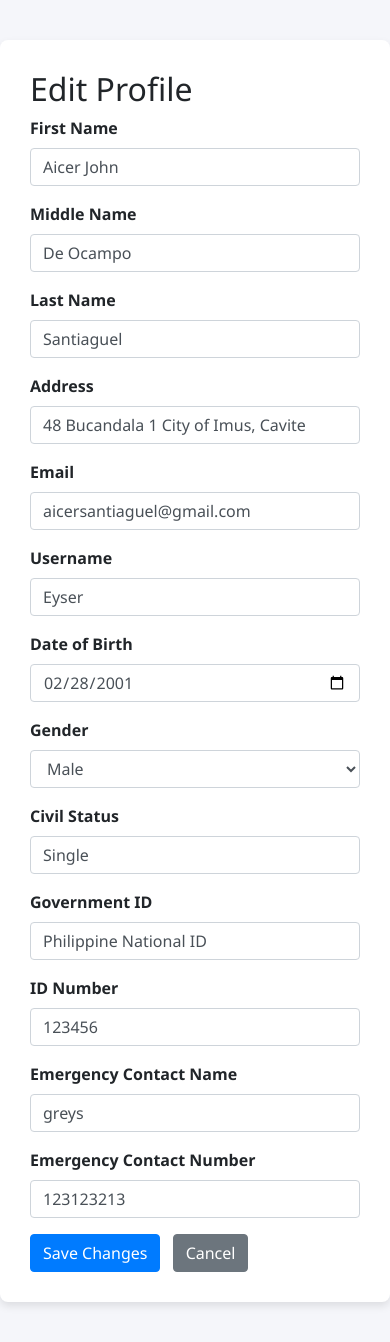
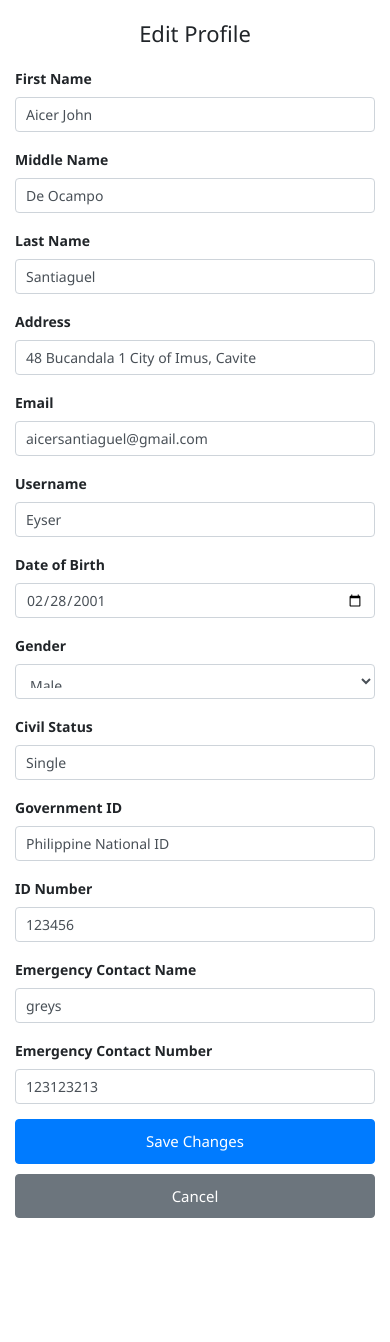
Before and after one commit to cvsuRicJohn/barangay-system, a PHP site: page /chatbot-main/edit_profile.php in a window 390 px wide. After the commit the page ends 1218 px from the top, so only its background shows below. Run offline with PHP 8.4, Linux system fonts and the light colour scheme; a user stored in the database is signed in; data comes from the database, SQL or seed files in the repository.

Commit message:
edit prof mobile view

```diff
--- a/barangay-system-main/chatbot-main/edit_profile.php
+++ b/barangay-system-main/chatbot-main/edit_profile.php
@@ -77,6 +77,7 @@ if ($_SERVER['REQUEST_METHOD'] === 'POST') {
 <html lang="en">
 <head>
     <meta charset="UTF-8" />
+    <meta name="viewport" content="width=device-width, initial-scale=1">
     <title>Edit Profile | Barangay Bucandala 1</title>
     <?php if (isset($success)): ?>
         <meta http-equiv="refresh" content="2;url=profile.php" />
@@ -86,7 +87,10 @@ if ($_SERVER['REQUEST_METHOD'] === 'POST') {
     body {
         font-family: 'Segoe UI', sans-serif;
         background-color: #f5f6fa;
+        margin: 0;
+        padding: 0;
     }
+
     .edit-profile-container {
         max-width: 700px;
         margin: 40px auto;
@@ -95,8 +99,64 @@ if ($_SERVER['REQUEST_METHOD'] === 'POST') {
         border-radius: 8px;
         box-shadow: 0 4px 8px rgba(0,0,0,0.1);
     }
+
+    h2 {
+        font-size: 28px;
+        margin-bottom: 20px;
+    }
+
     .form-group label {
         font-weight: bold;
+        font-size: 15px;
+    }
+
+    .form-control {
+        font-size: 15px;
+    }
+
+    .btn {
+        padding: 10px 20px;
+        font-size: 15px;
+    }
+
+    /* MOBILE FULLSCREEN STYLES */
+    @media (max-width: 576px) {
+        .edit-profile-container {
+            max-width: 100%;
+            margin: 0;
+            border-radius: 0;
+            padding: 20px 15px;
+            min-height: 100vh;
+            box-shadow: none;
+        }
+
+        h2 {
+            font-size: 22px;
+            text-align: center;
+        }
+
+        .form-group {
+            margin-bottom: 15px;
+        }
+
+        .form-group label {
+            font-size: 14px;
+        }
+
+        .form-control {
+            font-size: 14px;
+            padding: 10px;
+            width: 100%;
+        }
+
+        .btn {
+            width: 100%;
+            margin-bottom: 10px;
+        }
+
+        .btn-secondary {
+            margin-left: 0 !important;
+        }
     }
 </style>
 </head>
```
Lines whose indentation alone changed are shown as unchanged.
